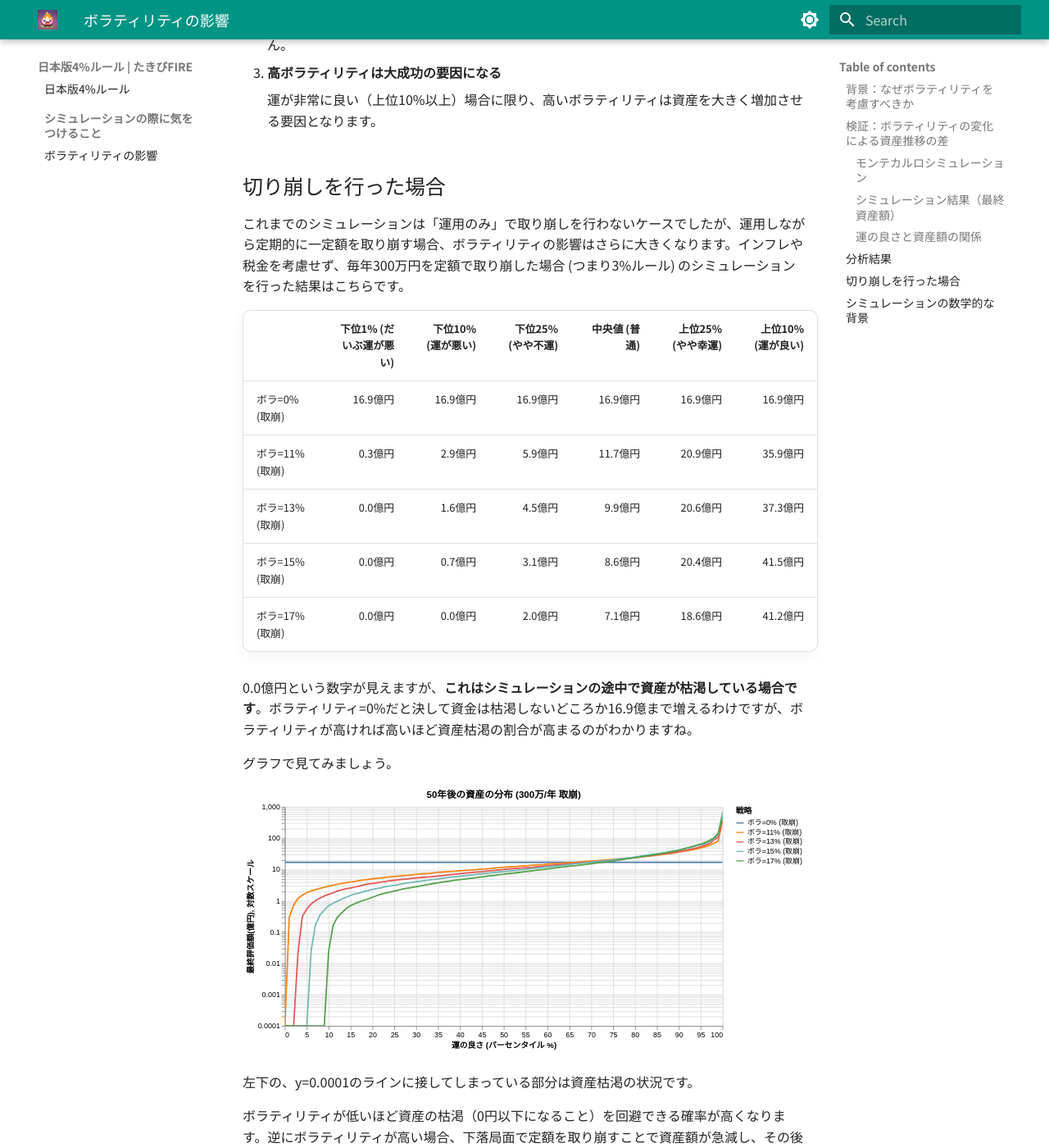
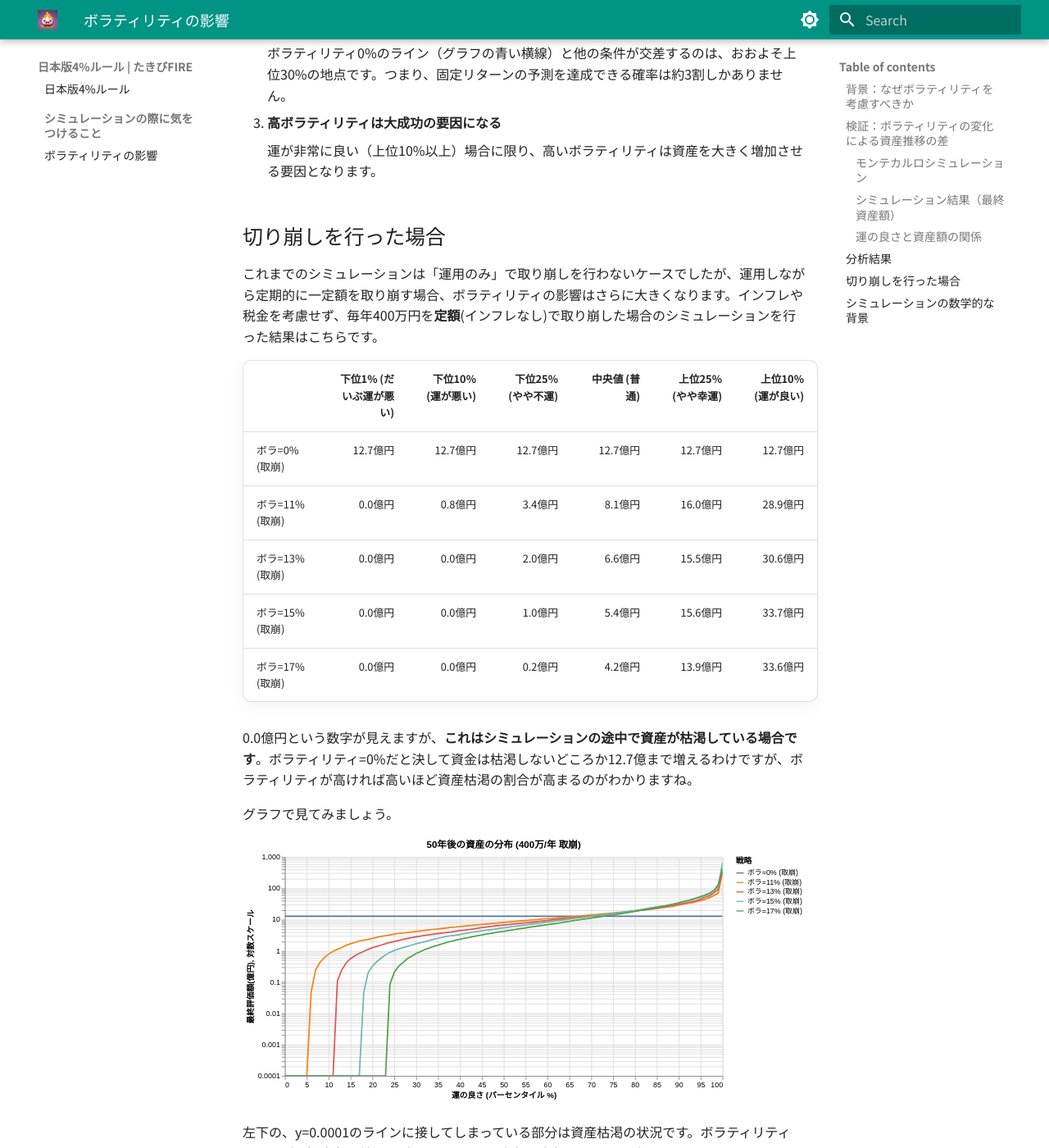
Before and after one commit to TakibiFire/JapaneseTrinityStudy, an MkDocs documentation site: the page built from docs/volatility.md, in a window 1280 px wide and 1400 px high, scrolled down 5595 px. Shown: the whole window at 82% size. Built offline with MkDocs 1.6.1 and Material for MkDocs 9.7.7, drawn with Linux system fonts in a browser that asks for light colours; some of the changed text lies outside the part shown.

Commit message:
Update volatility_comp_main to compuate 400万 withdrawals.

```diff
--- a/docs/data/volatility/withdrawal_result.md
+++ b/docs/data/volatility/withdrawal_result.md
@@ -1,7 +1,7 @@
 |             |   下位1% (だいぶ運が悪い) |   下位10% (運が悪い) |   下位25% (やや不運) |   中央値 (普通) |   上位25% (やや幸運) |   上位10% (運が良い) |
 |:------------|-----------------:|---------------:|---------------:|-----------:|---------------:|---------------:|
-| ボラ=0% (取崩)  |           16.9億円 |         16.9億円 |         16.9億円 |     16.9億円 |         16.9億円 |         16.9億円 |
-| ボラ=11% (取崩) |            0.3億円 |          2.9億円 |          5.9億円 |     11.7億円 |         20.9億円 |         35.9億円 |
-| ボラ=13% (取崩) |            0.0億円 |          1.6億円 |          4.5億円 |      9.9億円 |         20.6億円 |         37.3億円 |
-| ボラ=15% (取崩) |            0.0億円 |          0.7億円 |          3.1億円 |      8.6億円 |         20.4億円 |         41.5億円 |
-| ボラ=17% (取崩) |            0.0億円 |          0.0億円 |          2.0億円 |      7.1億円 |         18.6億円 |         41.2億円 |
+| ボラ=0% (取崩)  |           12.7億円 |         12.7億円 |         12.7億円 |     12.7億円 |         12.7億円 |         12.7億円 |
+| ボラ=11% (取崩) |            0.0億円 |          0.8億円 |          3.4億円 |      8.1億円 |         16.0億円 |         28.9億円 |
+| ボラ=13% (取崩) |            0.0億円 |          0.0億円 |          2.0億円 |      6.6億円 |         15.5億円 |         30.6億円 |
+| ボラ=15% (取崩) |            0.0億円 |          0.0億円 |          1.0億円 |      5.4億円 |         15.6億円 |         33.7億円 |
+| ボラ=17% (取崩) |            0.0億円 |          0.0億円 |          0.2億円 |      4.2億円 |         13.9億円 |         33.6億円 |
--- a/docs/volatility.md
+++ b/docs/volatility.md
@@ -4,9 +4,9 @@
 
 !!! abstract "重要なポイント"
     * 投資における「リスク」は危険性ではなく、価格の上下の振れ幅（ボラティリティ）を指す。
-    * リターンが同じでも、ボラティリティが高いほど運用結果の中央値は低くなる。
-    * **毎年一定の利回りで増え続けるという固定リターンのシミュレーションは現実と乖離した楽観的な結果を生むため、絶対に計画の前提にしてはいけない。**
-    * 運用しながら定額を取り崩す場合、ボラティリティが高いと資産が枯渇する確率が大きく上がる。
+    * リターンが同じでも、ボラティリティが高いほど運用結果の中央値は低くなる。**例えば、算術リターン7%でもボラティリティが17%あると、実際の成長率（幾何平均）は約5.5%まで低下する。**
+    * 毎年一定の利回りで増え続けるという固定リターンのシミュレーションは現実と乖離した楽観的な結果を生む。**固定リターン通りに資産が成長する確率は約30%しかなく、絶対に計画の前提にしてはいけない。**
+    * 運用しながら定額を取り崩す場合、ボラティリティの影響で資産が枯渇する確率が大きく上がる。**初期資産の4%相当分を物価上昇を考えず50年間取り崩す場合、ボラティリティ0%なら資産は枯渇しないが、ボラティリティ15%の環境下では17%の確率で資産が枯渇する。**
 
 ## 背景：なぜボラティリティを考慮すべきか
 
@@ -93,17 +93,17 @@
 
 ## 切り崩しを行った場合
 
-これまでのシミュレーションは「運用のみ」で取り崩しを行わないケースでしたが、運用しながら定期的に一定額を取り崩す場合、ボラティリティの影響はさらに大きくなります。インフレや税金を考慮せず、毎年300万円を定額で取り崩した場合 (つまり3%ルール) のシミュレーションを行った結果はこちらです。
+これまでのシミュレーションは「運用のみ」で取り崩しを行わないケースでしたが、運用しながら定期的に一定額を取り崩す場合、ボラティリティの影響はさらに大きくなります。インフレや税金を考慮せず、毎年400万円を**定額**(インフレなし)で取り崩した場合のシミュレーションを行った結果はこちらです。
 
 {!data/volatility/withdrawal_result.md!}
 
-0.0億円という数字が見えますが、**これはシミュレーションの途中で資産が枯渇している場合です**。ボラティリティ=0%だと決して資金は枯渇しないどころか16.9億まで増えるわけですが、ボラティリティが高ければ高いほど資産枯渇の割合が高まるのがわかりますね。
+0.0億円という数字が見えますが、**これはシミュレーションの途中で資産が枯渇している場合です**。ボラティリティ=0%だと決して資金は枯渇しないどころか12.7億まで増えるわけですが、ボラティリティが高ければ高いほど資産枯渇の割合が高まるのがわかりますね。
 
 グラフで見てみましょう。
 
 ![ボラティリティによる最終資産の比較（取り崩しあり）](imgs/volatility/withdrawal_result.svg)
 
-左下の、y=0.0001のラインに接してしまっている部分は資産枯渇の状況です。
+左下の、y=0.0001のラインに接してしまっている部分は資産枯渇の状況です。ボラティリティ=15%の場合(水色の線)、50年の間に17%の確率で破産しているのがわかりますね。
 
 ボラティリティが低いほど資産の枯渇（0円以下になること）を回避できる確率が高くなります。逆にボラティリティが高い場合、下落局面で定額を取り崩すことで資産額が急減し、その後の回復局面でも元本が減っているために上昇の恩恵を受けにくくなります。
 
```
Also changed, not shown: docs/imgs/volatility/withdrawal_result.svg, 1 other file.
